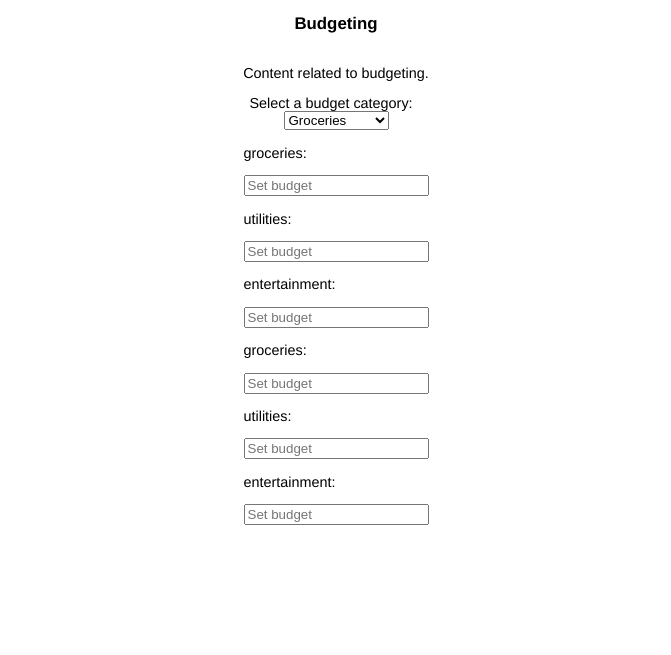
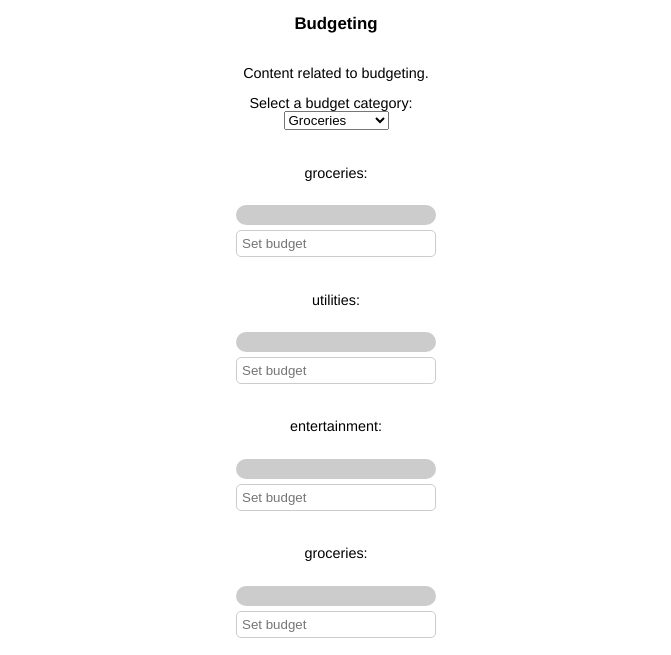
Before and after one commit to caleb-yonas/Stability, a plain HTML site: page fun.html in a window 1280 px wide. Shown: the part 83-738 px from the top of the page, without its empty margins (304-975 px from the left). Drawn offline with Linux system fonts and the light colour scheme.

Commit message:
Update styles.css

```diff
--- a/styles.css
+++ b/styles.css
@@ -1,3 +1,14 @@
+:root {
+    --primary-dark: #242526;
+    --primary-light: #3a3c3d;
+    --accent-color: #0077B5;
+    --complement-color: #B53C00;
+    --text-white: #FFFFFF;
+    --text-gray: #B0B3B8;
+    --soft-gray: #F4F4F4;
+}
+
+
 body {
     font-family: "Helvetica Neue", Arial, sans-serif;
     font-size: 90%;
@@ -105,3 +116,68 @@ label {
 #otherInput {
     margin-top: 10px;
 }
+
+/* Rest of your existing CSS styles */
+
+.budget-input {
+    width: 100%;
+    padding: 5px;
+    margin-top: 5px;
+    box-sizing: border-box;
+    border: 1px solid #ccc;
+    border-radius: 5px;
+}
+
+/* Budget bars and budgets */
+.category-container {
+    display: flex;
+    flex-direction: column;
+    align-items: center;
+    gap: 20px;
+    margin-top: 20px;
+}
+
+.category {
+    display: flex;
+    flex-direction: column;
+    align-items: center;
+}
+.category-container {
+    display: flex;
+    flex-direction: column;
+    align-items: center;
+    gap: 20px;
+    margin-top: 20px;
+}
+
+.category {
+    display: flex;
+    flex-direction: column;
+    align-items: center;
+}
+
+.budget-bar {
+    width: 200px; /* Adjust width as needed */
+    height: 20px; /* Height of the budget bars */
+    background-color: #ccc;
+    border-radius: 10px;
+    margin-top: 10px;
+    position: relative;
+}
+
+.filled-bar {
+    height: 100%;
+    border-radius: 10px;
+    position: absolute;
+    top: 0;
+    left: 0;
+}
+
+/* Custom colors for budget bars */
+.filled-bar.groceries {
+    background-color: #388e3c; /* Green for groceries */
+}
+
+.filled-bar.utilities {
+    background-color: #1976d2; /* Blue for utilities */
+}
```
